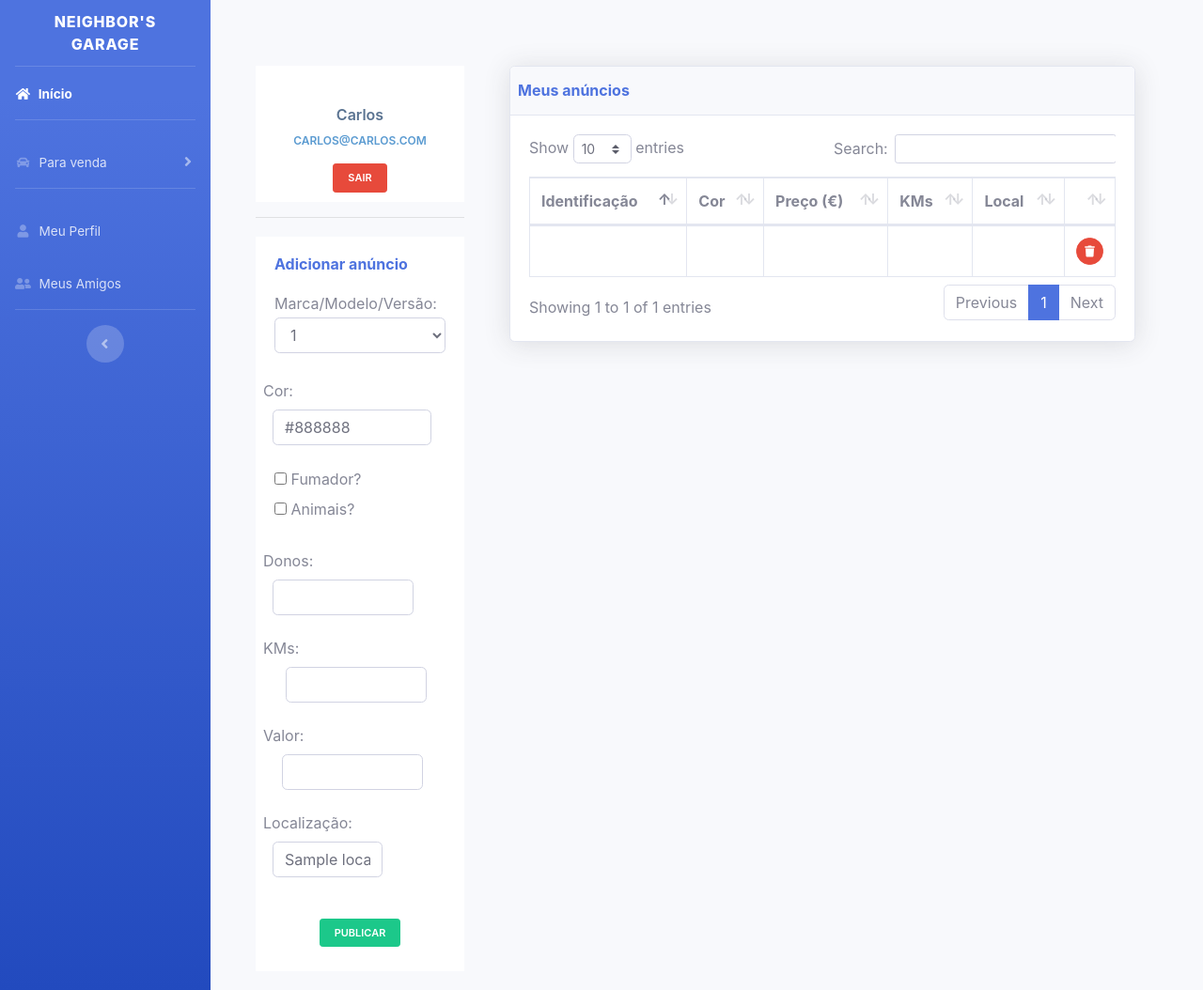
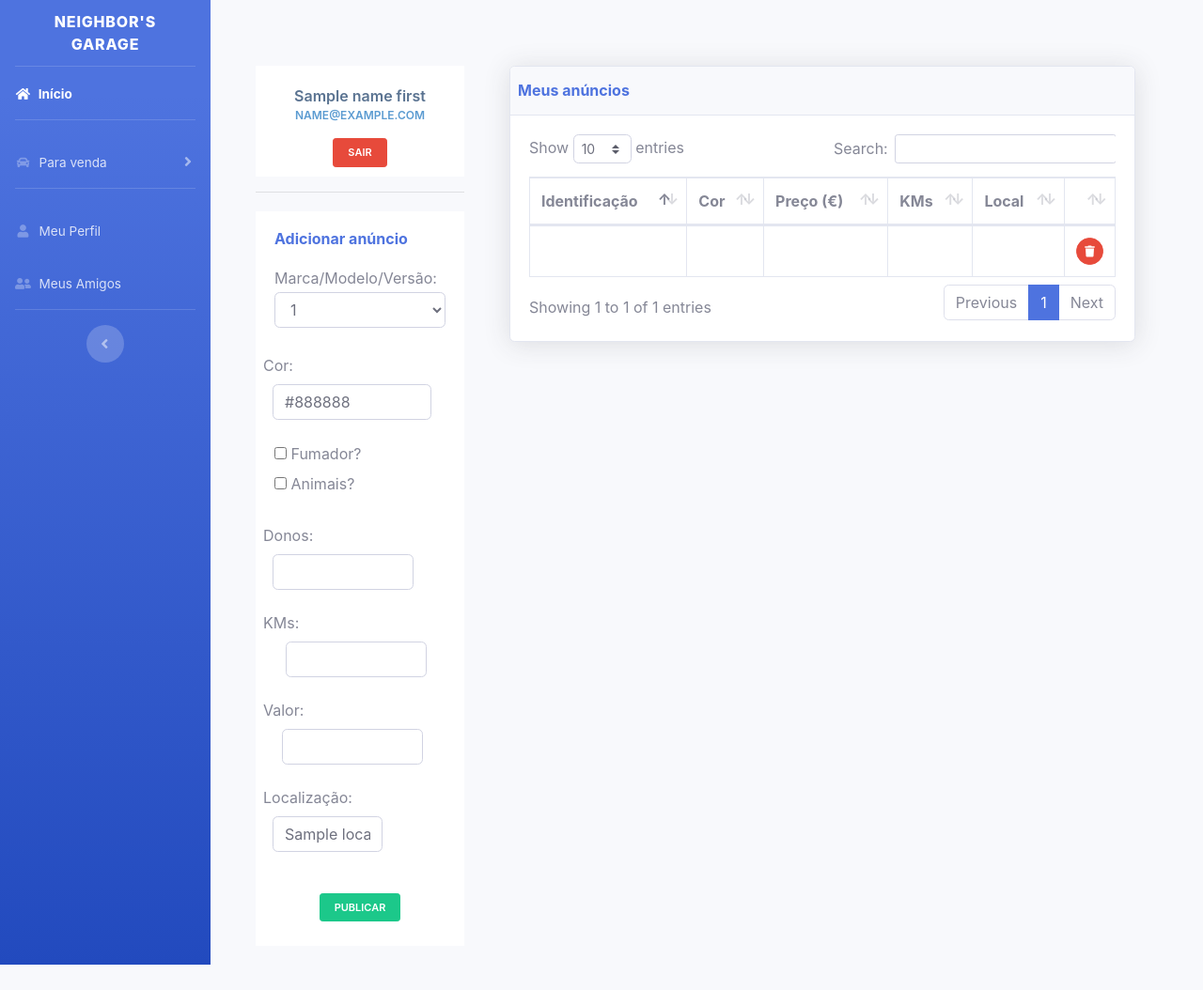
Before and after one commit to bfaguiar/Venda-d-Garagem, a Django app: template app/templates/profile.html in a window 1280 px wide. Shown: the whole page at 94% size. After the commit the page ends 1027 px from the top, so only its background shows below. Run offline with Django 3.2, Linux system fonts and the light colour scheme; the template is opened without the code that fills it: most values are stand-ins (such as "Sample title", 1, 10 or a date in 2020); lists and menus that the app fills with data are empty; some libraries are stand-ins or nearby versions.

Commit message:
basic info in profile...

```diff
--- a/app/static/assets/css/profile.css
+++ b/app/static/assets/css/profile.css
@@ -31,14 +31,14 @@ body {
 
 .profile-usertitle {
   text-align: center;
-  margin-top: 20px;
+  margin-top: 0px;
 }
 
 .profile-usertitle-name {
   color: #5a7391;
   font-size: 16px;
   font-weight: 600;
-  margin-bottom: 7px;
+  margin-bottom: 0px;
 }
 
 .profile-usertitle-job {
--- a/app/templates/profile.html
+++ b/app/templates/profile.html
@@ -14,8 +14,8 @@
                                 <!-- PERFIL -->
                                 <div class="profile-sidebar">
                                     <div class="profile-usertitle">
-                                        <div class="profile-usertitle-name">Carlos</div>
-                                        <div class="profile-usertitle-job">carlos@carlos.com</div>
+                                        <div class="profile-usertitle-name">{{name_first}}</div>
+                                        <div class="profile-usertitle-job">{{email}}</div>
                                     </div>
 
                                     <div class="profile-userbuttons">
@@ -27,11 +27,11 @@
                                 <div class="profile-sidebar" style="margin-top: 20px">
                                     <div class="form-group" style="margin-left: 20px; margin-right:20px">
                                         <h6 class="m-0 font-weight-bold text-primary">Adicionar anúncio</h6>
-                                        <form action="/add_announce">
+                                        <form action="/add_announce" method="POST">
                                             <!-- ID -->
                                             <div style="margin-top: 20px; margin-bottom: -5px"><label for="id">Marca/Modelo/Versão:</label></div>
 
-                                            <div><select class="form-control" id="id">
+                                            <div><select class="form-control" name="id">
                                                 {% for index in id %}
                                                 <option>{{ index }}</option>
                                                 {% endfor %}
@@ -79,7 +79,7 @@
                                             <div class="row" style="margin-top: 15px">
                                                 <label for="local" style="margin-top: 8px">Localização:</label><br>
                                                 <div style="width: 57%; margin-left: 10px">
-                                                    <input value = "{{ local }}" type="text" id="color" name="color" class="form-control"><br>
+                                                    <input value = "{{ local }}" type="text" id="locale" name="locale" class="form-control"><br>
                                                 </div>
                                             </div>
 
```
Also changed, not shown: app/views.py (+23 -5 lines), app/templates/index.html (line endings or trailing spaces), app/templates/login.html (line endings or trailing spaces), app/templates/signup.html (line endings or trailing spaces).
